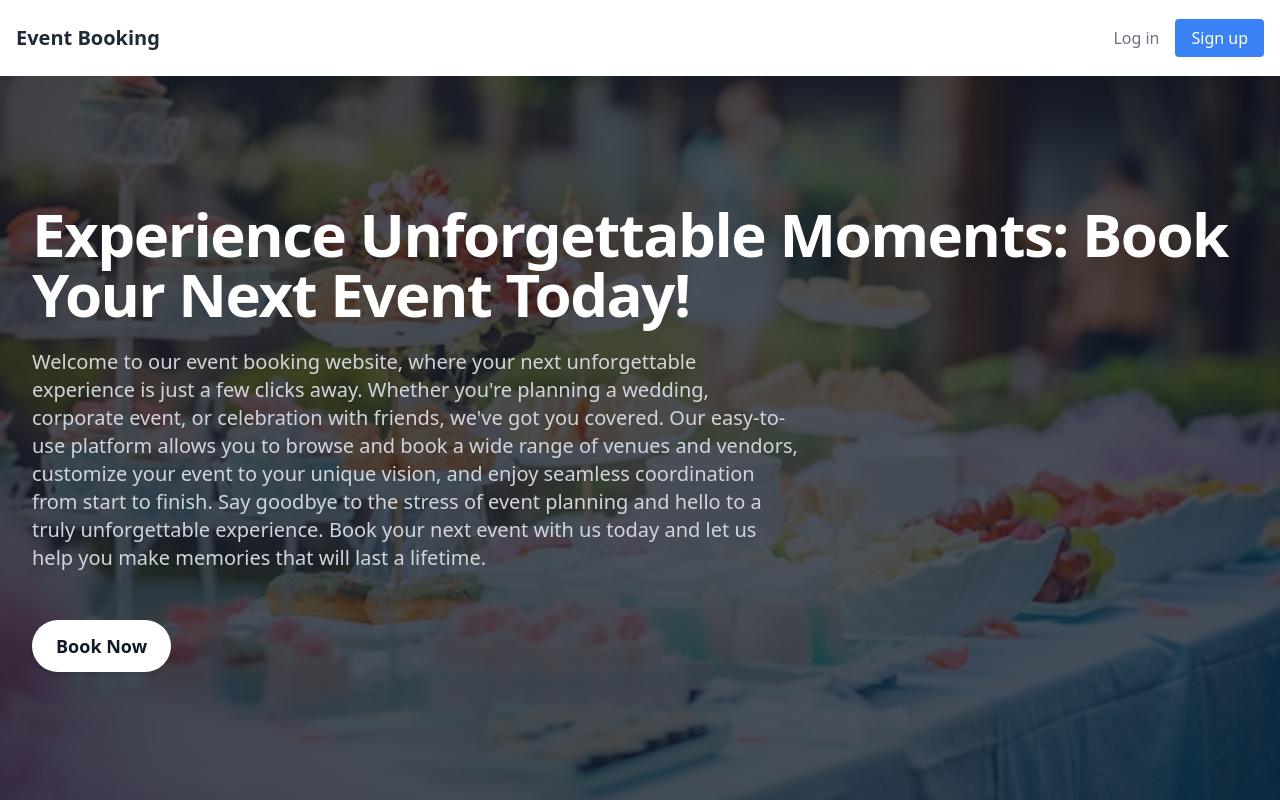
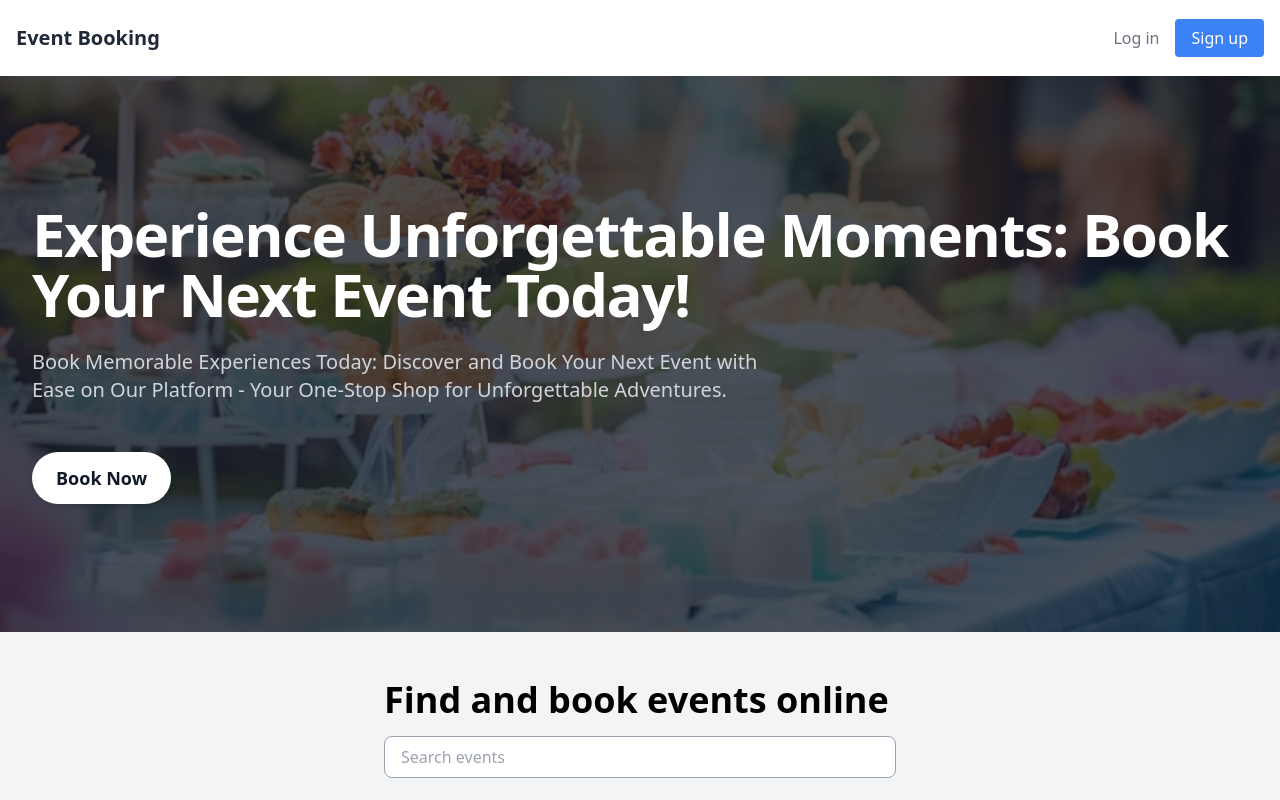
Before and after one commit to karantec/BeautySalon, a Next.js app: page / in a window 1280 px wide. Shown: the top 800 px of the page. Built offline with nearby package versions, Linux system fonts and the light colour scheme.

Commit message:
Update HeroSection.js

```diff
--- a/src/pages/HeroSection.js
+++ b/src/pages/HeroSection.js
@@ -17,7 +17,7 @@ export default function HeroSection() {
                     Experience Unforgettable Moments: Book Your Next Event Today!
                 </h1>
                 <p className="mt-6 max-w-3xl text-xl text-gray-300">
-                    Welcome to our event booking website, where your next unforgettable experience is just a few clicks away. Whether you're planning a wedding, corporate event, or celebration with friends, we've got you covered. Our easy-to-use platform allows you to browse and book a wide range of venues and vendors, customize your event to your unique vision, and enjoy seamless coordination from start to finish. Say goodbye to the stress of event planning and hello to a truly unforgettable experience. Book your next event with us today and let us help you make memories that will last a lifetime.
+                    Book Memorable Experiences Today: Discover and Book Your Next Event with Ease on Our Platform - Your One-Stop Shop for Unforgettable Adventures.
                 </p>
                 <div className="mt-12">
                     <a
```
